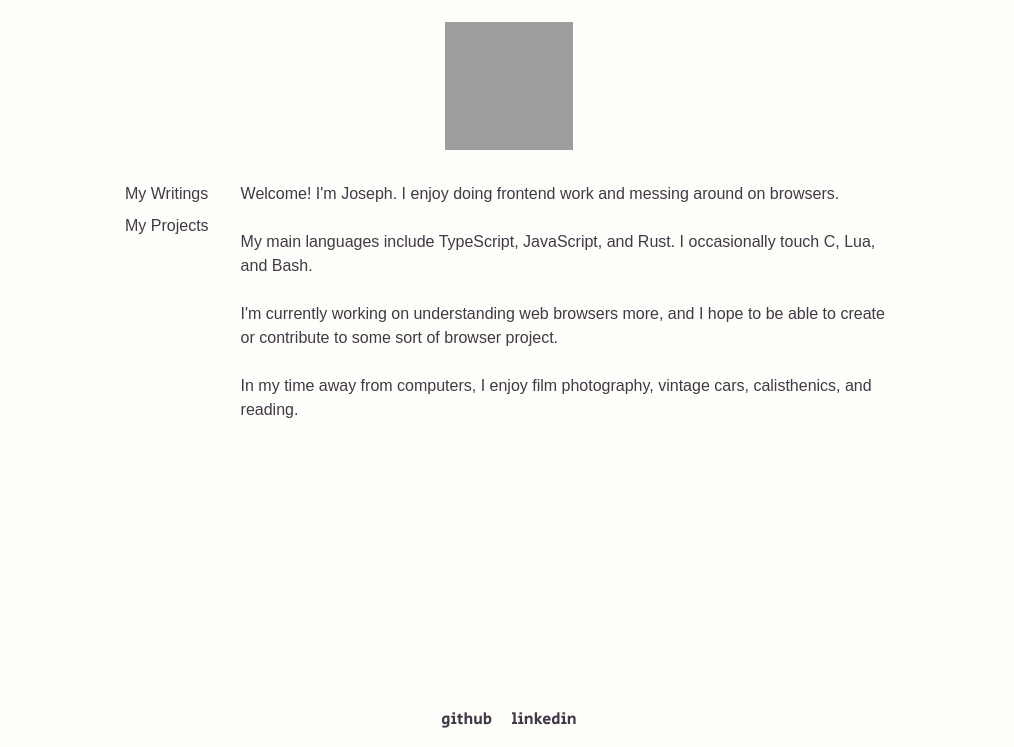
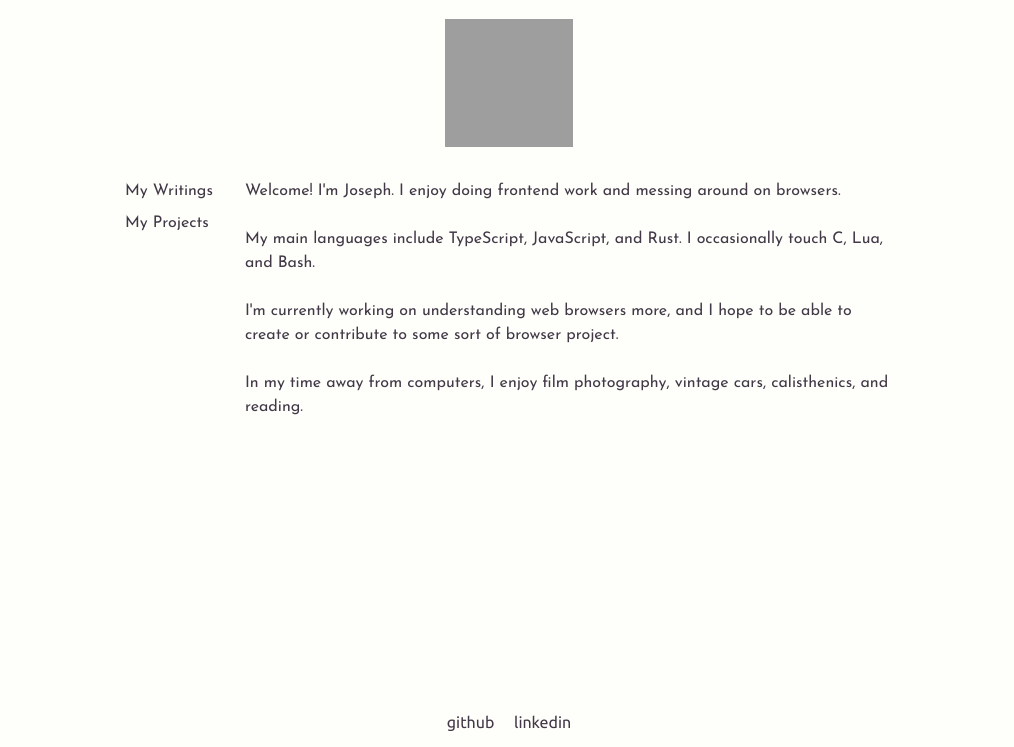
Before and after one commit to kiabq/Portfolio_V1, an Astro site: page / in a window 1280 px wide. Shown: the part 53-800 px from the top of the page, without its empty margins (131-1145 px from the left). Built offline with nearby package versions, Linux system fonts and the light colour scheme; Astro itself is replaced by a stand-in of ours; grey boxes are pictures that could not be loaded.

Commit message:
Add classes and fonts to main layout

```diff
--- a/src/layouts/Layout.astro
+++ b/src/layouts/Layout.astro
@@ -8,7 +8,7 @@
 		<meta charset="UTF-8" />
 		<meta name="viewport" content="width=device-width" />
 		<meta name="generator" content={Astro.generator} />
-		<title>cnwy</title>
+		<title>jcwy</title>
 
 		<!-- Fonts & Icons -->
 		<link rel="preconnect" href="https://fonts.googleapis.com">
@@ -20,6 +20,8 @@
 		<link href="https://fonts.googleapis.com/css2?family=Secular+One&display=swap" rel="stylesheet">
 			<!-- Ubuntu -->
 		<link href="https://fonts.googleapis.com/css2?family=Ubuntu:ital,wght@0,300;0,400;0,500;0,700;1,300;1,400;1,500;1,700&display=swap" rel="stylesheet">
+			<!-- Josefin -->
+			<link href="https://fonts.googleapis.com/css2?family=Josefin+Sans:ital,wght@0,100;0,200;0,300;0,400;0,500;0,600;0,700;1,100;1,200;1,300;1,400;1,500;1,600;1,700&display=swap" rel="stylesheet">
 	</head>
 	<body class="content-container">
 		<div class="content-wrapper">
@@ -29,8 +31,7 @@
 </html>
 <style is:global>
 	html {
-		font-family: 'Secular One', sans-serif;
-		background-color: #F6F6F6;
+		font-family: 'Ubuntu', sans-serif;
 	}
 	code {
 		font-family: Menlo, Monaco, Lucida Console, Liberation Mono, DejaVu Sans Mono,
```
